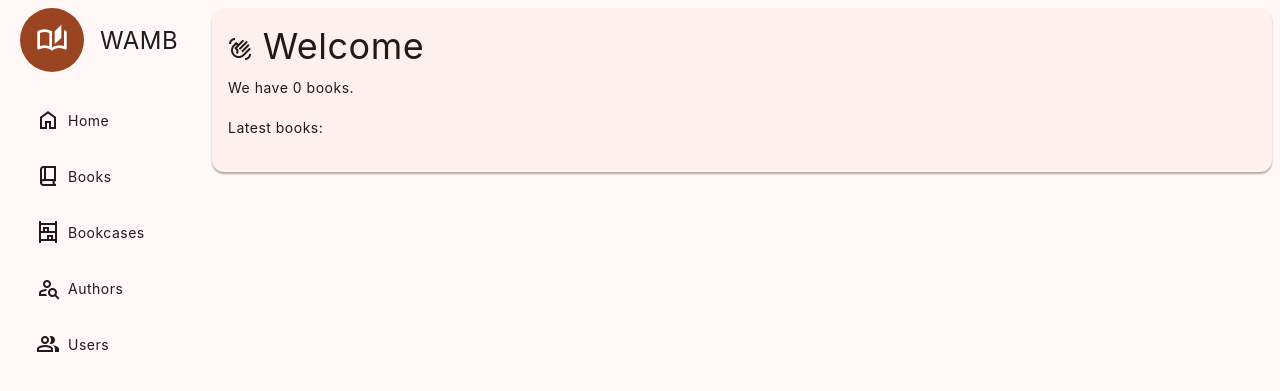
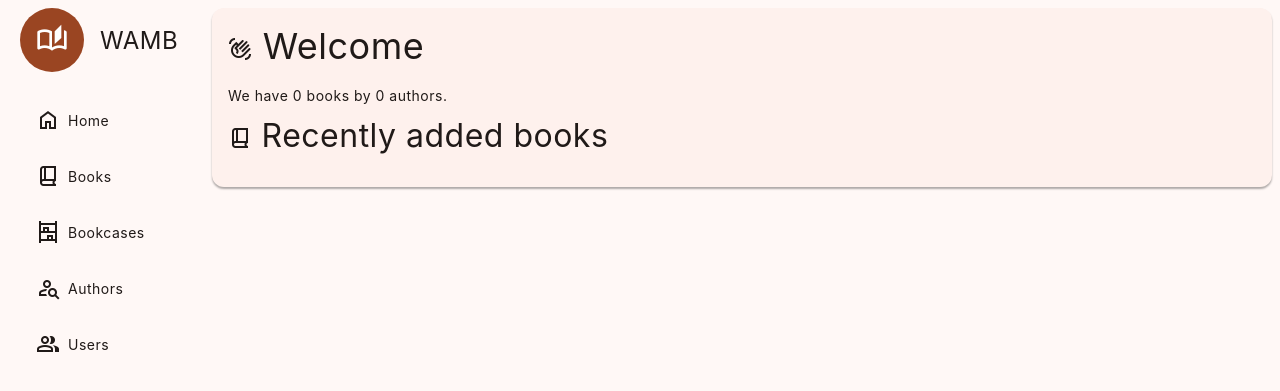
Before and after one commit to kviktor/wamb, a Django app: page / in a window 1280 px wide. Shown: the top 391 px of the page. Run offline with Django 5.2, Linux system fonts and the light colour scheme; a user stored in the database is signed in; tables that the repository leaves empty hold one stand-in row (values such as "Sample post"); data that the repository does not hold is empty; parts of the project's set-up code (start-up, migrations or seed data) failed here and were passed over.

Commit message:
maybe nicer home

```diff
--- a/app/books/templates/index.html
+++ b/app/books/templates/index.html
@@ -8,28 +8,38 @@
                 Welcome
             </h3>
         </div>
-        <div>
         {% if user.can_view %}
             <p>
-                    We have {{ total_number_of_books }} books.
+                We have {{ total_number_of_books }} books
+                by {{ authors_with_books }} authors.
             </p>
-                <p>
-                    Latest books:
-                    <ul class="left-padding">
+            <div>
+                <h4>
+                    <i>book_2</i>
+                    Recently added books
+                </h4>
+                <div class="row scroll">
                     {% for book in latest_books %}
-                            <li>
                         <a href="{% url "book-detail" pk=book.pk %}">
-                                    {{ book }}
+                            <img src="{{ book.get_cover_url }}"/>
                         </a>
-                            </li>
                     {% endfor %}
-                    </ul>
-                </p>
+                </div>
+            </div>
         {% else %}
             <p>
                 You don't have permissions to view anything.
             </p>
         {% endif %}
-        </div>
     </article>
+    <style>
+        .row {
+            gap: 10px;
+        }
+        a img {
+            height: 150px;
+            margin: 0;
+            aspect-ratio: 2/3;
+        }
+    </style>
 {% endblock content %}
--- a/app/books/views.py
+++ b/app/books/views.py
@@ -48,6 +48,9 @@ class IndexView(LoginRequiredMixin, TemplateView):
         ctx = super().get_context_data(**kwargs)
 
         ctx["total_number_of_books"] = Book.objects.count()
+        ctx["authors_with_books"] = (
+            Author.objects.filter(books__isnull=False).distinct().count()
+        )
         ctx["latest_books"] = Book.objects.order_by("-created_at")[:10]
 
         return ctx
```
Lines whose indentation alone changed are shown as unchanged.
